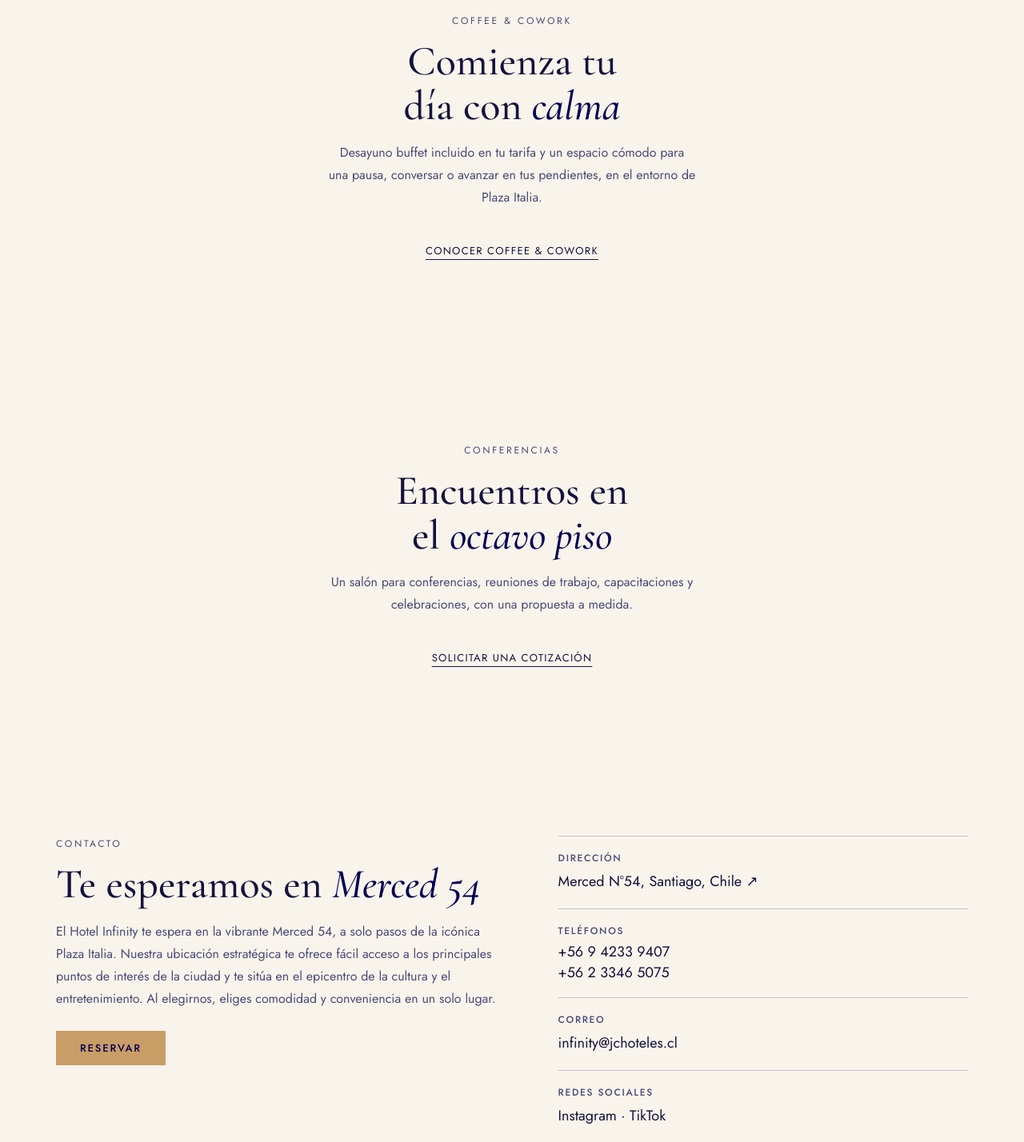
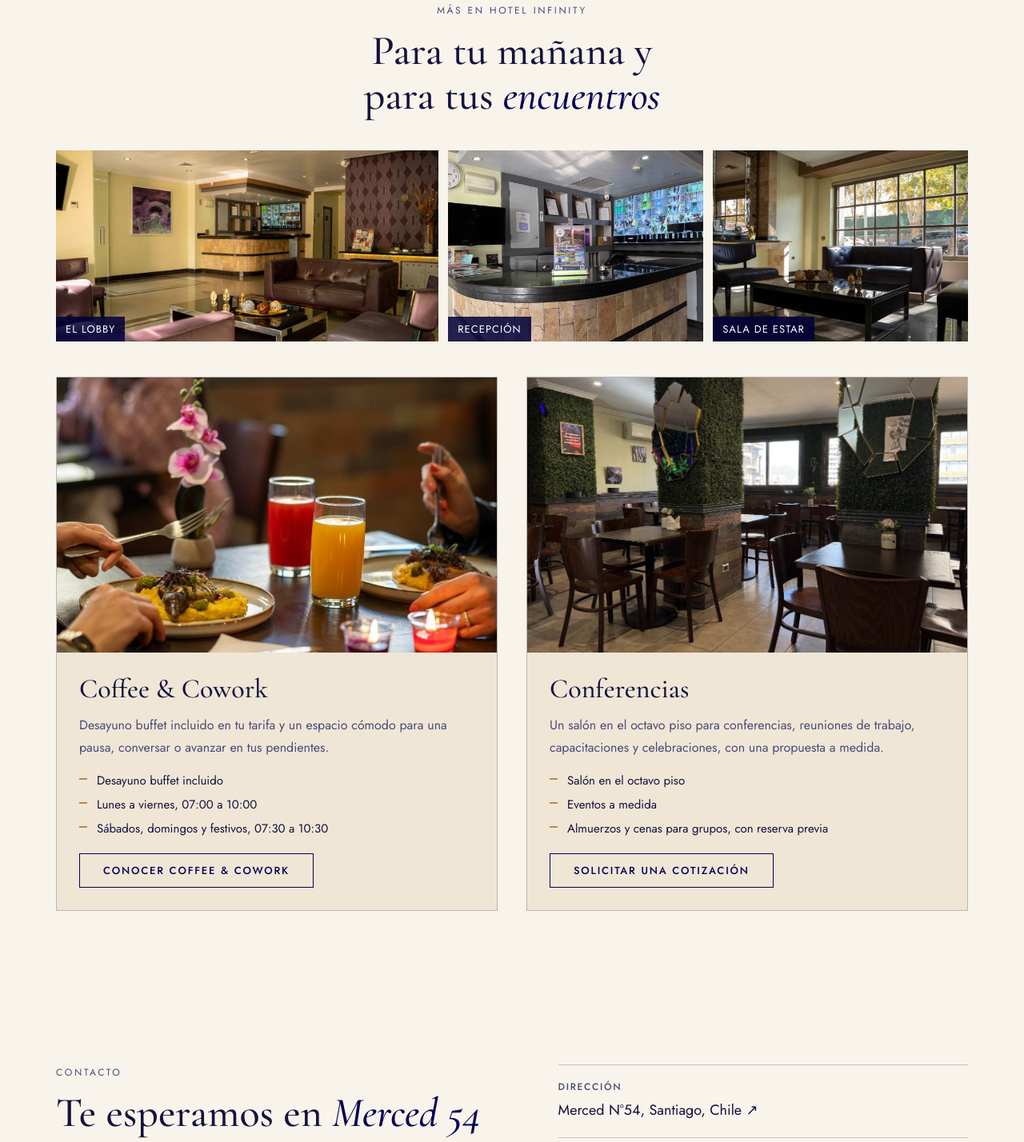
Before and after one commit to alicevento/infinityparkhotel, a plain HTML site: page propuesta-2/index.html in a window 1280 px wide. Shown: the part 3206-4634 px from the top of the page at 80% size. Drawn offline with nearby package versions, Linux system fonts and the light colour scheme.

Commit message:
Propuesta 2: sección de inicio con Coffee & Cowork y Conferencias, fotos del lobby
Co-Authored-By: Claude Sonnet 5.5 <noreply@anthropic.com>

```diff
--- a/propuesta-2/index.html
+++ b/propuesta-2/index.html
@@ -139,6 +139,29 @@
   .mosaic .photo:nth-child(1){grid-column:span 2;grid-row:span 2;}
   .mosaic .photo:nth-child(8){grid-column:span 2;}
 
+
+
+  .lobby-strip{display:grid;grid-template-columns:1.5fr 1fr 1fr;gap:12px;margin-top:40px;}
+  .lobby-strip figure{margin:0;position:relative;aspect-ratio:4/3;}
+  .lobby-strip .lobby-main{aspect-ratio:auto;}
+  .lobby-strip img{width:100%;height:100%;object-fit:cover;}
+  .lobby-strip figcaption{position:absolute;left:0;bottom:0;padding:6px 12px;background:rgba(2,0,58,.85);color:#fff;font-size:13px;letter-spacing:.08em;text-transform:uppercase;}
+  .duo-grid{margin-top:32px;}
+  @media (max-width:760px){.lobby-strip{grid-template-columns:1fr 1fr;}.lobby-strip .lobby-main{grid-column:1/-1;aspect-ratio:16/10;}}
+  /* coffee & conferencias en el inicio */
+  .duo-sec{padding-block:clamp(48px,7vw,96px);}
+  .duo-grid{display:grid;grid-template-columns:1fr 1fr;gap:clamp(18px,3vw,36px);margin-top:44px;}
+  .duo-card{display:flex;flex-direction:column;background:var(--paper-2);border:1px solid var(--line);}
+  .duo-card .photo{aspect-ratio:16/10;}
+  .duo-card .photo img{width:100%;height:100%;object-fit:cover;}
+  .duo-body{display:flex;flex-direction:column;gap:12px;padding:clamp(18px,2.4vw,28px);flex:1;}
+  .duo-body h3{font-size:clamp(26px,2.8vw,34px);}
+  .duo-body p{margin:0;color:var(--soft);}
+  .duo-facts{list-style:none;margin:4px 0 8px;padding:0;display:grid;gap:8px;}
+  .duo-facts li{position:relative;padding-left:22px;font-size:15px;color:var(--ink);}
+  .duo-facts li::before{content:"";position:absolute;left:0;top:.55em;width:10px;height:2px;background:var(--gold-deep);}
+  .duo-body .btn{margin-top:auto;align-self:flex-start;}
+  @media (max-width:760px){.duo-grid{grid-template-columns:1fr;}}
   /* gastronomía */
   .gastro-pair{display:grid;grid-template-columns:1fr 1fr;gap:20px;margin-top:48px;}
   .gastro-pair .photo{aspect-ratio:4/3;}
@@ -697,22 +720,46 @@
     <p class="more"><a class="more-link" href="#habitaciones">Ver todas las habitaciones</a></p>
   </section>
 
-  <section data-sec="coffee-cowork">
-    <div class="center lede">
-      <p class="caps">Coffee &amp; Cowork</p>
-      <h2 class="title" style="margin-top:12px;">Comienza tu día con <em>calma</em></h2>
-      <p>Desayuno buffet incluido en tu tarifa y un espacio cómodo para una pausa, conversar o avanzar en tus pendientes, en el entorno de Plaza Italia.</p>
+  <section class="duo-sec" aria-labelledby="duo-t">
+    <div class="wrap">
+      <div class="center lede">
+        <p class="caps">Más en Hotel Infinity</p>
+        <h2 class="title" id="duo-t" style="margin-top:12px;">Para tu mañana y para tus <em>encuentros</em></h2>
+      </div>
+      <div class="lobby-strip">
+        <figure class="photo lobby-main"><img src="assets/rum-hotel-1.jpg" alt="Lobby del hotel con sillones de cuero y mesón de recepción al fondo" loading="lazy"><figcaption>El lobby</figcaption></figure>
+        <figure class="photo"><img src="assets/rum-hotel-3.jpg" alt="Mesón de recepción" loading="lazy"><figcaption>Recepción</figcaption></figure>
+        <figure class="photo"><img src="assets/lobby-sala.jpg" alt="Sala del lobby con sillones y ventanales" loading="lazy"><figcaption>Sala de estar</figcaption></figure>
+      </div>
+      <div class="duo-grid">
+        <article class="duo-card">
+          <div class="photo"><img src="assets/comida-desayuno.jpg" alt="Desayuno servido con jugos naturales" loading="lazy"></div>
+          <div class="duo-body">
+            <h3>Coffee &amp; Cowork</h3>
+            <p>Desayuno buffet incluido en tu tarifa y un espacio cómodo para una pausa, conversar o avanzar en tus pendientes.</p>
+            <ul class="duo-facts">
+              <li>Desayuno buffet incluido</li>
+              <li>Lunes a viernes, 07:00 a 10:00</li>
+              <li>Sábados, domingos y festivos, 07:30 a 10:30</li>
+            </ul>
+            <a class="btn ghost" href="#coffee-cowork">Conocer Coffee &amp; Cowork</a>
+          </div>
+        </article>
+        <article class="duo-card">
+          <div class="photo"><img src="assets/rum-hotel-5.jpg" alt="Salón del octavo piso con columnas verdes y mesas de madera" loading="lazy"></div>
+          <div class="duo-body">
+            <h3>Conferencias</h3>
+            <p>Un salón en el octavo piso para conferencias, reuniones de trabajo, capacitaciones y celebraciones, con una propuesta a medida.</p>
+            <ul class="duo-facts">
+              <li>Salón en el octavo piso</li>
+              <li>Eventos a medida</li>
+              <li>Almuerzos y cenas para grupos, con reserva previa</li>
+            </ul>
+            <a class="btn ghost" href="#conferencias">Solicitar una cotización</a>
+          </div>
+        </article>
+      </div>
     </div>
-    <p class="more"><a class="more-link" href="#coffee-cowork">Conocer Coffee & Cowork</a></p>
-  </section>
-
-  <section data-sec="conferencias">
-    <div class="center lede">
-      <p class="caps">Conferencias</p>
-      <h2 class="title" style="margin-top:12px;">Encuentros en el <em>octavo piso</em></h2>
-      <p>Un salón para conferencias, reuniones de trabajo, capacitaciones y celebraciones, con una propuesta a medida.</p>
-    </div>
-    <p class="more"><a class="more-link" href="#conferencias">Solicitar una cotización</a></p>
   </section>
 
   <section data-sec="contacto">
```
